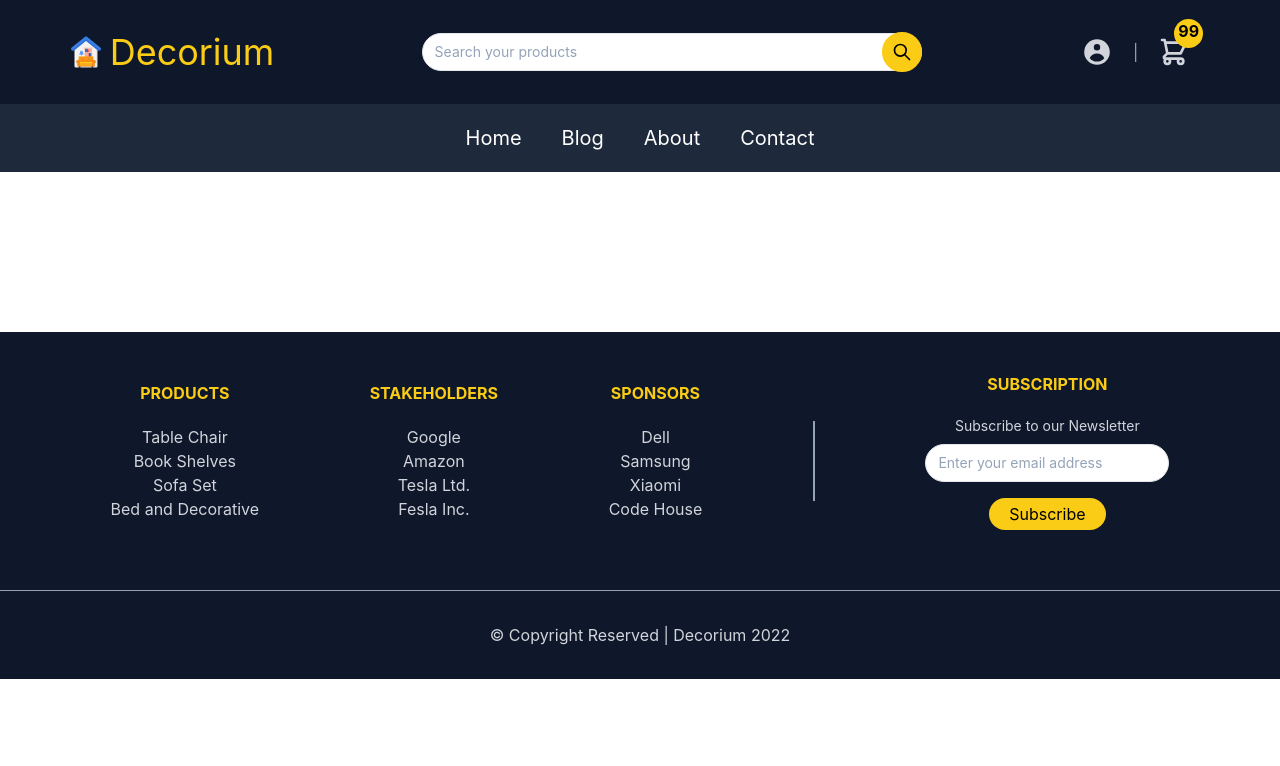
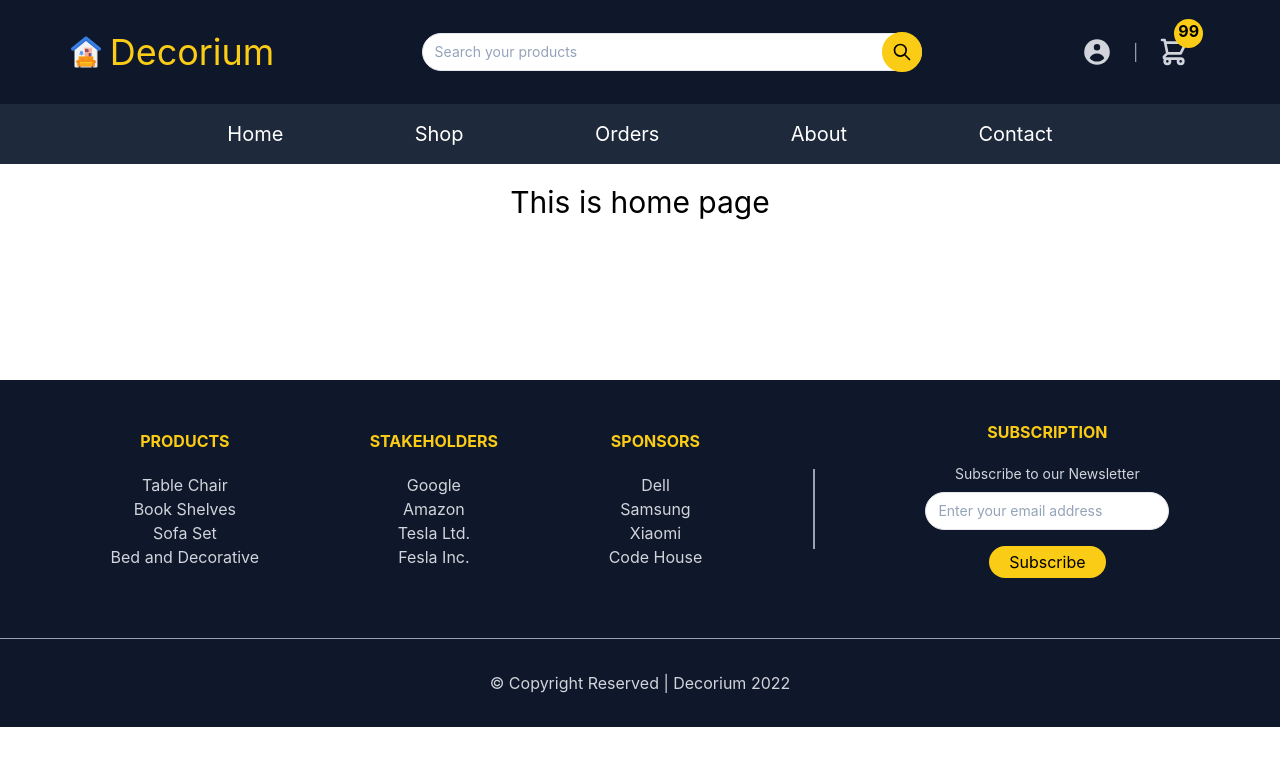
Before and after one commit to shareefrahat/decorium-react-firebase, a React (Create React App) app: page / in a window 1280 px wide. Shown: the top 766 px of the page. Built offline with nearby package versions, Linux system fonts and the light colour scheme.

Commit message:
routers added

```diff
--- a/public/index.html
+++ b/public/index.html
@@ -1,14 +1,12 @@
 <!DOCTYPE html>
 <html lang="en">
+
 <head>
   <meta charset="utf-8" />
   <link rel="icon" href="%PUBLIC_URL%/favicon.ico" />
   <meta name="viewport" content="width=device-width, initial-scale=1" />
   <meta name="theme-color" content="#000000" />
-    <meta
-      name="description"
-      content="Web site created using create-react-app"
-    />
+  <meta name="description" content="Web site created using create-react-app" />
   <link rel="apple-touch-icon" href="%PUBLIC_URL%/logo192.png" />
   <!--
       manifest.json provides metadata used when your web app is installed on a
@@ -24,8 +22,9 @@
       work correctly both with client-side routing and a non-root public URL.
       Learn how to configure a non-root public URL by running `npm run build`.
     -->
-    <title>React App</title>
+  <title>Decorium | React E-Commerce App</title>
 </head>
+
 <body>
   <noscript>You need to enable JavaScript to run this app.</noscript>
   <div id="root"></div>
@@ -40,4 +39,5 @@
       To create a production bundle, use `npm run build` or `yarn build`.
     -->
 </body>
+
 </html>
--- a/src/App.js
+++ b/src/App.js
@@ -1,11 +1,27 @@
+import { Route, Routes } from "react-router-dom";
 import "./App.css";
 import Footer from "./components/Footer/Footer";
 import Header from "./components/Header/Header";
+import About from "./routes/About/About";
+import Contact from "./routes/Contact/Contact";
+import Home from "./routes/Home/Home";
+import NotFound from "./routes/NotFound/NotFound";
+import Orders from "./routes/Orders/Orders";
+import Shop from "./routes/Shop/Shop";
 
 function App() {
   return (
     <div className="App">
       <Header></Header>
+      <Routes>
+        <Route path="/" element={<Home></Home>}></Route>
+        <Route path="/home" element={<Home></Home>}></Route>
+        <Route path="/shop" element={<Shop></Shop>}></Route>
+        <Route path="/orders" element={<Orders></Orders>}></Route>
+        <Route path="/about" element={<About></About>}></Route>
+        <Route path="/contact" element={<Contact></Contact>}></Route>
+        <Route path="*" element={<NotFound></NotFound>}></Route>
+      </Routes>
       <Footer></Footer>
     </div>
   );
--- a/src/components/Header/Header.js
+++ b/src/components/Header/Header.js
@@ -2,14 +2,16 @@ import React, { useState } from "react";
 import logo from "../../images/decorium.png";
 import { UserCircleIcon, MenuIcon, XIcon } from "@heroicons/react/solid";
 import { ShoppingCartIcon, SearchIcon } from "@heroicons/react/outline";
+import { Link } from "react-router-dom";
 
 const Header = () => {
   const [open, setOpen] = useState(false);
   const links = [
     { id: 1, path: "/", name: "Home" },
-    { id: 2, path: "/blog", name: "Blog" },
-    { id: 3, path: "/about", name: "About" },
-    { id: 4, path: "/contact", name: "Contact" },
+    { id: 2, path: "/shop", name: "Shop" },
+    { id: 3, path: "/orders", name: "Orders" },
+    { id: 4, path: "/about", name: "About" },
+    { id: 5, path: "/contact", name: "Contact" },
   ];
   return (
     <header>
@@ -67,18 +69,18 @@ const Header = () => {
         <ul
           className={`${
             open
-              ? "flex flex-col justify-center gap-5 py-2"
-              : "hidden md:flex md:flex-row md:justify-center md:gap-10 md:py-5"
+              ? "flex flex-col justify-center gap-5 py-5"
+              : "hidden md:flex md:flex-row md:justify-evenly md:mx-24  md:py-4"
           }`}
         >
           {links.map((link) => (
             <li key={link.id}>
-              <a
+              <Link
                 className="text-white text-xl hover:text-yellow-400"
-                href={link.path}
+                to={link.path}
               >
                 {link.name}
-              </a>
+              </Link>
             </li>
           ))}
         </ul>
--- /dev/null
+++ b/src/routes/About/About.js
@@ -0,0 +1,11 @@
+import React from "react";
+
+const About = () => {
+  return (
+    <div>
+      <h1 className="mt-5 text-3xl">All about us</h1>
+    </div>
+  );
+};
+
+export default About;
--- /dev/null
+++ b/src/routes/Contact/Contact.js
@@ -0,0 +1,11 @@
+import React from "react";
+
+const Contact = () => {
+  return (
+    <div>
+      <h1 className="mt-5 text-3xl">Contact Form</h1>
+    </div>
+  );
+};
+
+export default Contact;
--- /dev/null
+++ b/src/routes/Home/Home.js
@@ -0,0 +1,11 @@
+import React from "react";
+
+const Home = () => {
+  return (
+    <div>
+      <h1 className="mt-5 text-3xl">This is home page</h1>
+    </div>
+  );
+};
+
+export default Home;
--- /dev/null
+++ b/src/routes/NotFound/NotFound.js
@@ -0,0 +1,11 @@
+import React from "react";
+
+const NotFound = () => {
+  return (
+    <div>
+      <h1 className="mt-5 text-3xl">OPPS! 404 ERROR!</h1>
+    </div>
+  );
+};
+
+export default NotFound;
--- /dev/null
+++ b/src/routes/Orders/Orders.js
@@ -0,0 +1,11 @@
+import React from "react";
+
+const Orders = () => {
+  return (
+    <div>
+      <h1 className="mt-5 text-3xl">Order Review</h1>
+    </div>
+  );
+};
+
+export default Orders;
--- /dev/null
+++ b/src/routes/Shop/Shop.js
@@ -0,0 +1,11 @@
+import React from "react";
+
+const Shop = () => {
+  return (
+    <div>
+      <h1 className="mt-5 text-3xl">This is SHOP</h1>
+    </div>
+  );
+};
+
+export default Shop;
```
Also changed, not shown: 1 other file (tests, documents, lock files or other folders). Lines whose indentation alone changed are shown as unchanged.
